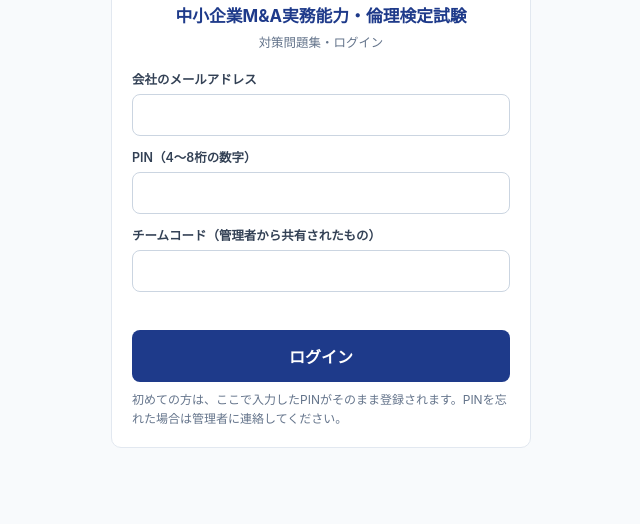
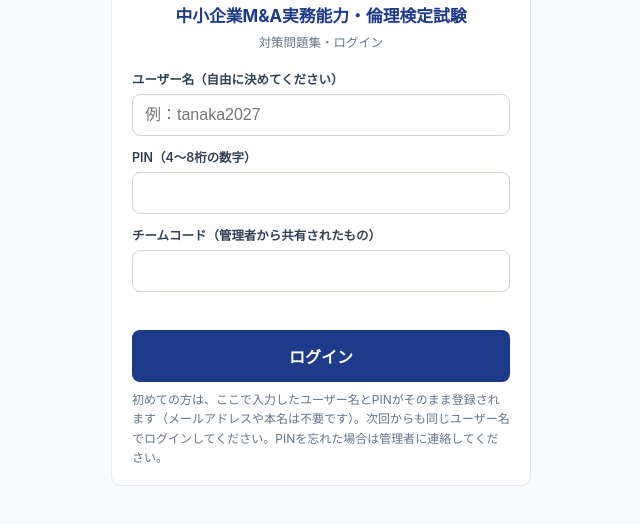
Before and after one commit to aoyama-hub/ma-exam, a plain HTML site: page index.html in a window 1280 px wide. Shown: the part 170-694 px from the top of the page, without its empty margins (319-959 px from the left). Drawn offline with Linux system fonts and the light colour scheme.

Commit message:
Add files via upload

```diff
--- a/index.html
+++ b/index.html
@@ -393,8 +393,8 @@
     <div class="login-title" id="login-title"></div>
     <div class="login-sub">対策問題集・ログイン</div>
     <form id="login-form" autocomplete="on">
-      <div class="field"><label for="login-email">会社のメールアドレス</label>
-        <input id="login-email" type="email" autocomplete="username" required></div>
+      <div class="field"><label for="login-email">ユーザー名（自由に決めてください）</label>
+        <input id="login-email" type="text" autocomplete="username" autocapitalize="off" autocorrect="off" spellcheck="false" maxlength="20" placeholder="例：tanaka2027" required></div>
       <div class="field"><label for="login-pin">PIN（4〜8桁の数字）</label>
         <input id="login-pin" type="password" inputmode="numeric" pattern="[0-9]{4,8}" autocomplete="current-password" required></div>
       <div class="field"><label for="login-team">チームコード（管理者から共有されたもの）</label>
@@ -402,7 +402,7 @@
       <div class="login-error" id="login-error"></div>
       <button class="btn-primary" id="login-submit" type="submit">ログイン</button>
     </form>
-    <p class="note">初めての方は、ここで入力したPINがそのまま登録されます。PINを忘れた場合は管理者に連絡してください。</p>
+    <p class="note">初めての方は、ここで入力したユーザー名とPINがそのまま登録されます（メールアドレスや本名は不要です）。次回からも同じユーザー名でログインしてください。PINを忘れた場合は管理者に連絡してください。</p>
   </div>
 </div>
 
@@ -1361,12 +1361,18 @@ function startSession() {
   });
 }
 
+// Must match USERNAME_RE in Code.gs. First char not . or - (avoids spreadsheet formula injection).
+const USERNAME_RE = /^[a-z0-9_぀-ヿ一-鿿０-９ａ-ｚ][a-z0-9_.\-぀-ヿ一-鿿０-９ａ-ｚ]{1,19}$/;
+
 function handleLogin(ev) {
   ev.preventDefault();
   const email = document.getElementById("login-email").value.trim().toLowerCase();
   const pin = document.getElementById("login-pin").value.trim();
   const teamCode = document.getElementById("login-team").value.trim();
   const err = document.getElementById("login-error");
+  // "email" is the historical field name; it now holds a user-chosen username.
+  if (email.includes("@")) { err.textContent = "メールアドレスではなく、好きなユーザー名を入力してください。"; return; }
+  if (!USERNAME_RE.test(email)) { err.textContent = "ユーザー名は2〜20文字の英数字・日本語・記号（_ . -）で入力してください（先頭に . や - は使えません）。"; return; }
   if (!/^[0-9]{4,8}$/.test(pin)) { err.textContent = "PINは4〜8桁の数字で入力してください。"; return; }
   const btn = document.getElementById("login-submit");
   btn.disabled = true; btn.textContent = "確認中…"; err.textContent = "";
```
